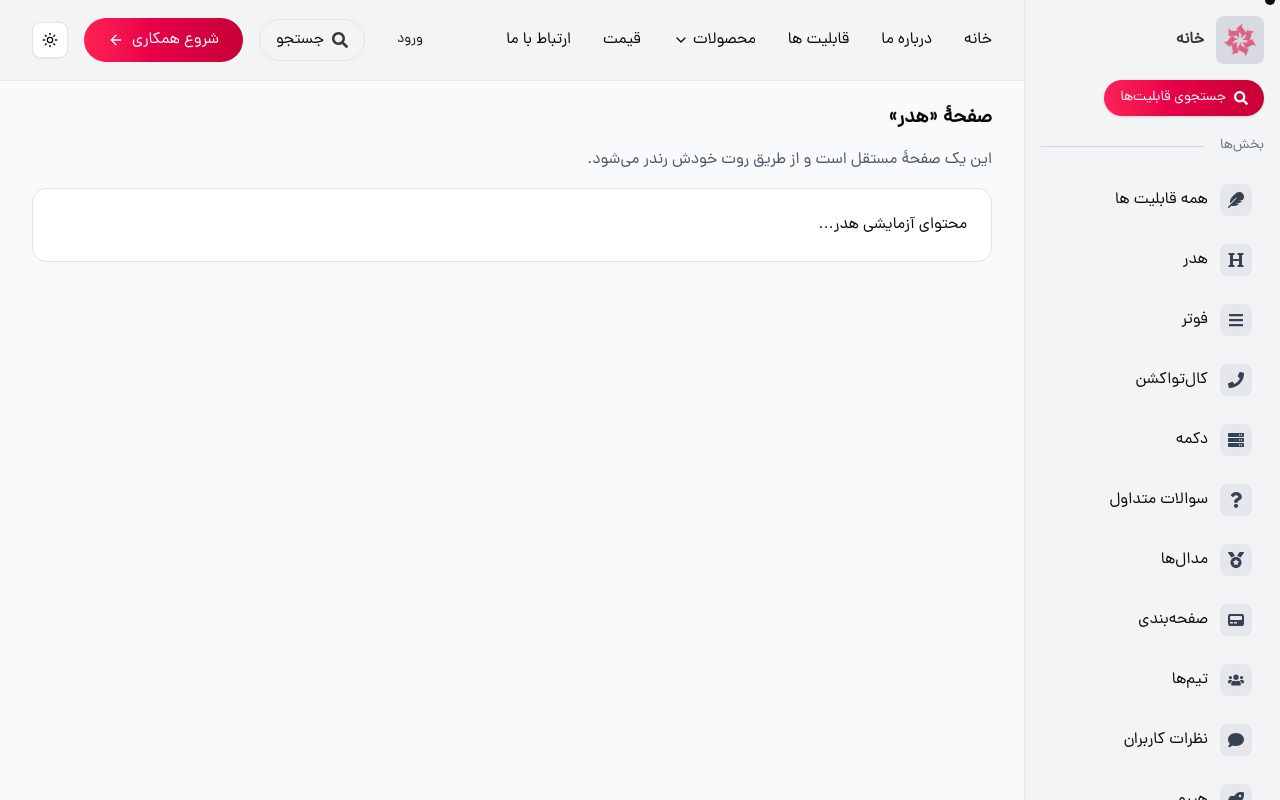
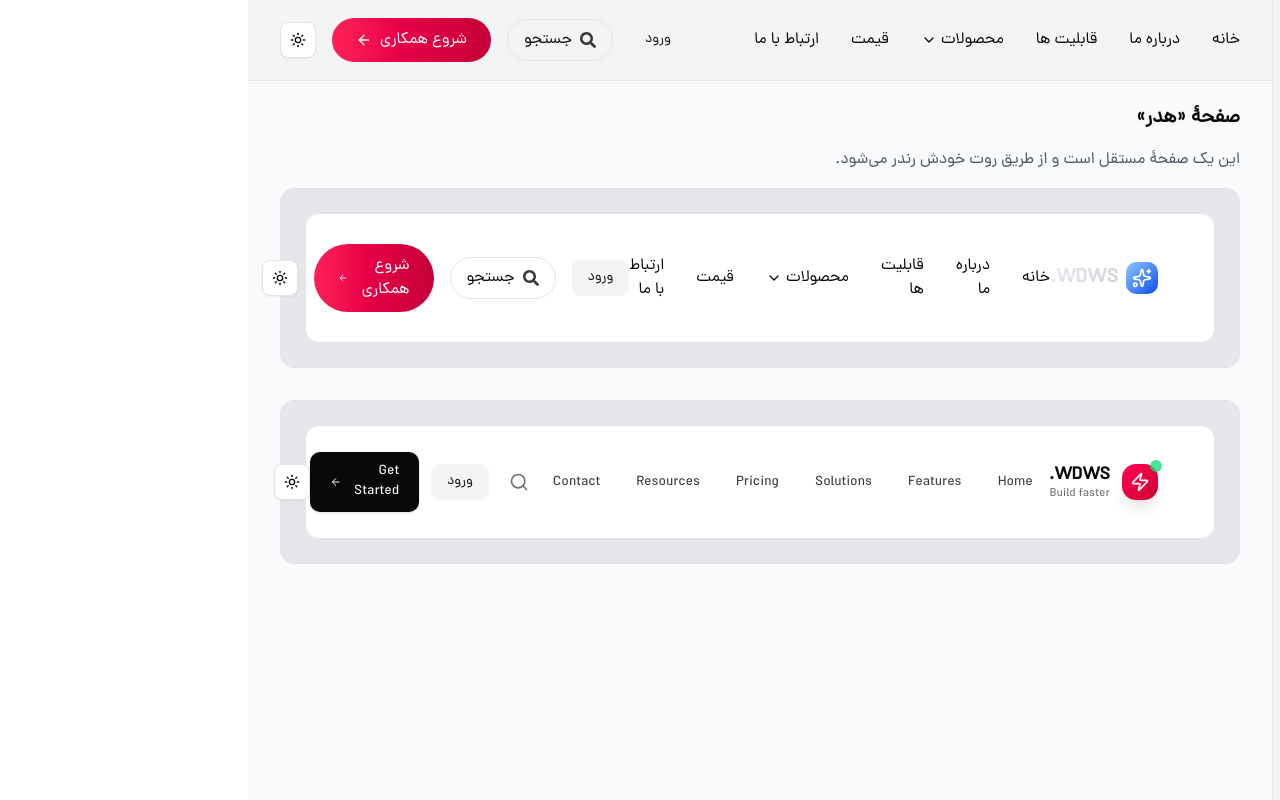
Before and after one commit to sina47822/webdesignbysina, a Next.js app: page /features/headers in a window 1280 px wide. Built offline with nearby package versions, Linux system fonts and the light colour scheme.

Commit message:
add headers to feature pages

```diff
--- a/src/app/features/headers/page.tsx
+++ b/src/app/features/headers/page.tsx
@@ -1,12 +1,31 @@
+import Header1 from '@/components/Header/Header1'
+import Header2 from '@/components/Header/Header2'
 import React from 'react'
 
 const page = () => {
   return (
-    <div>
+    <div className=''>
         <section className="space-y-4">
             <h2 className="text-xl font-semibold">صفحهٔ «هدر»</h2>
             <p className="text-gray-600">این یک صفحهٔ مستقل است و از طریق روت خودش رندر می‌شود.</p>
-            <div className="rounded-xl bg-white border p-6">محتوای آزمایشی هدر…</div>
+            <div className='flex flex-col gap-8'>
+              {/* header 1 */}
+              <div className="rounded-xl bg-gray-200 border p-6">
+                  <div className="rounded-xl bg-white border p-6">
+                    <div className="[&>header]:relative [&>header]:top-0 [&>header]:left-0 [&>header]:static">
+                      <Header1 />
+                    </div>
+                  </div>
+              </div>
+              {/* header 2 */}
+              <div className='rounded-xl bg-gray-200 border p-6'>
+                  <div className="rounded-xl bg-white border p-6">
+                    <div className="[&>header]:relative [&>header]:top-0 [&>header]:left-0 [&>header]:static">
+                      <Header2 />
+                    </div>
+                  </div>
+              </div>
+            </div>
         </section>
     </div>
   )
--- a/src/app/features/layout.tsx
+++ b/src/app/features/layout.tsx
@@ -209,7 +209,7 @@ export default function RootLayout({ children }: RootLayoutProps) {
       {/* هدر فیکس که سمت راستش برای سایدبار خالی شده */}
       <Header3 />
       {/* محتوای اصلی: فاصله از بالا (برای هدر) و از راست (برای سایدبار) */}
-      <main className="pt-20 pr-[20%]">
+      <main className="pt-20 pr-[20%] bg-gray-50">
         <div className="mx-auto max-w-[2000px] px-4 sm:px-6 lg:px-8 py-6">
           {children}
         </div>
```
